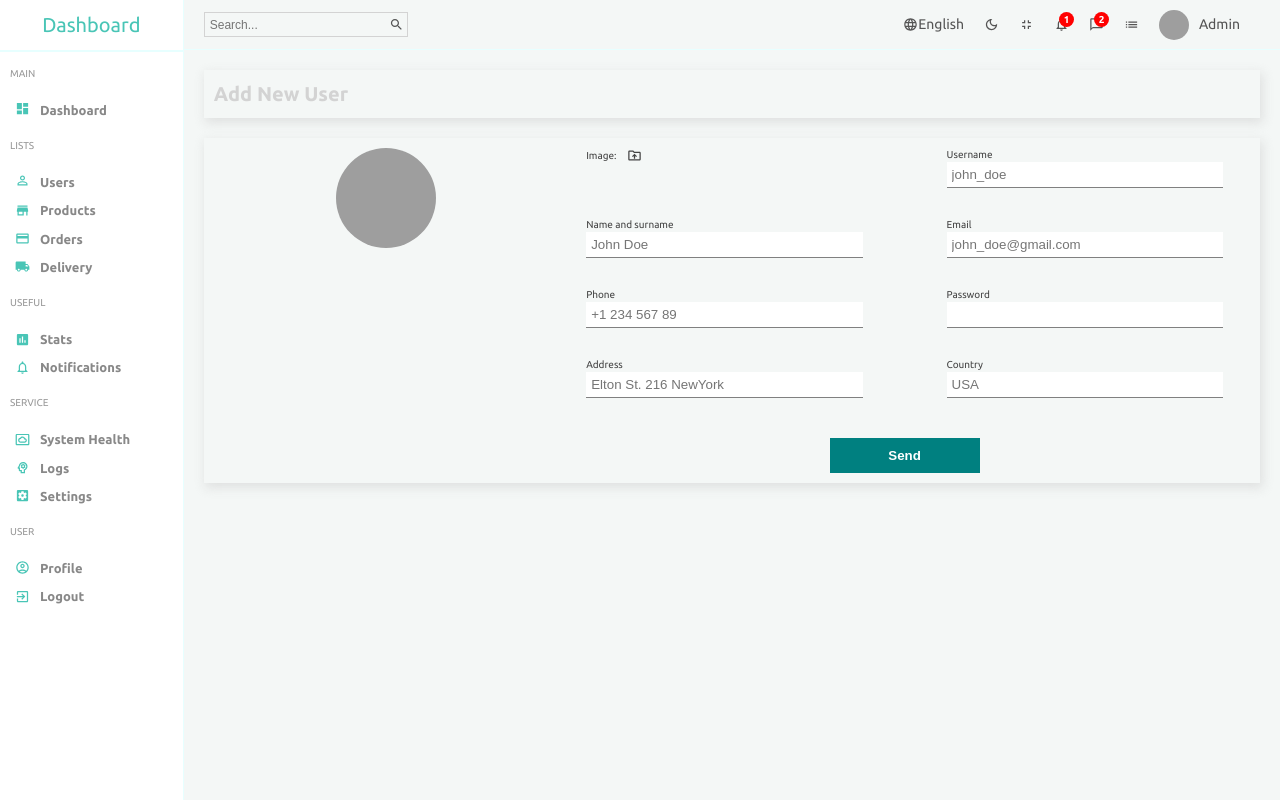
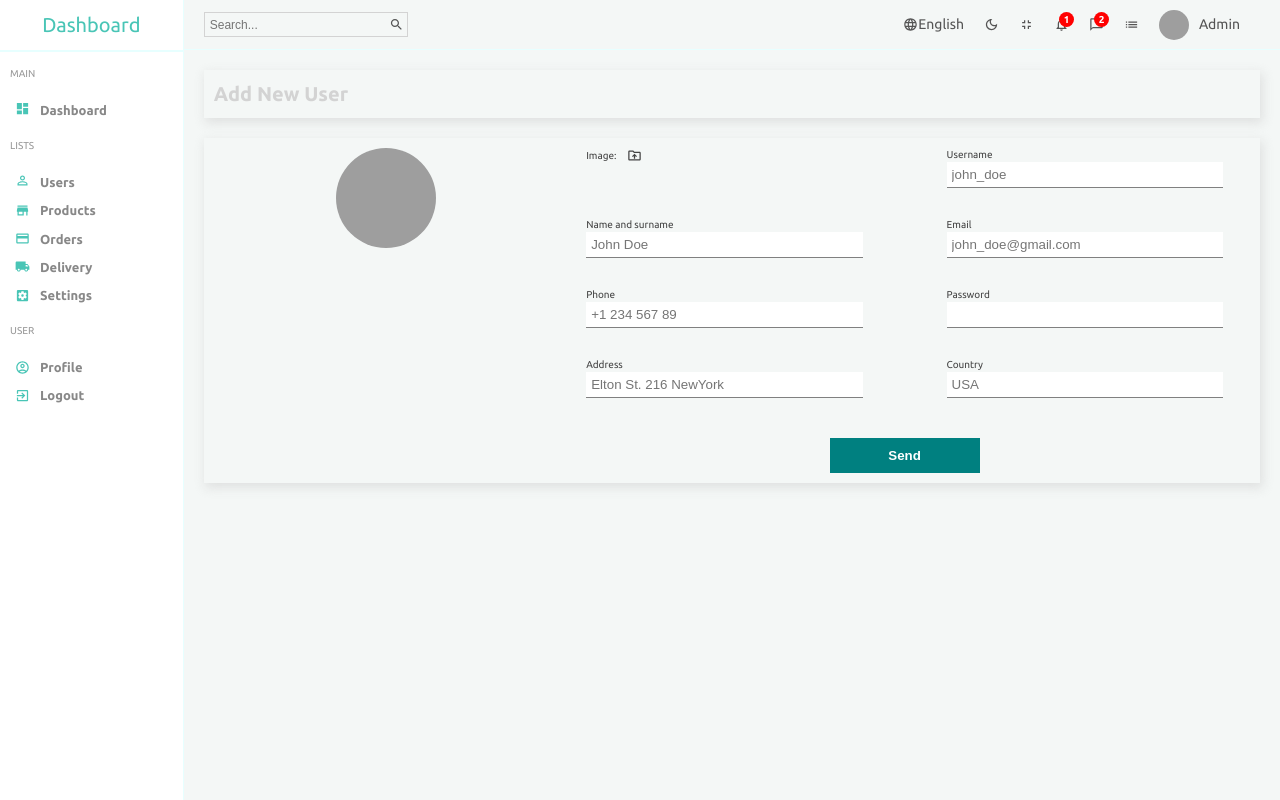
Before and after one commit to Shapokhan/dashboard-management, a Next.js app: page /new in a window 1280 px wide. Built offline with nearby package versions, Linux system fonts and the light colour scheme; grey boxes are pictures that could not be loaded.

Commit message:
solve sidebar overflow issue

```diff
--- a/src/app/dashboard/page.module.css
+++ b/src/app/dashboard/page.module.css
@@ -5,6 +5,7 @@
 
 .homeContainer {
     flex: 6;
+    overflow-y: auto;
 }
 
 .widgets,
--- a/src/components/sidebar/Sidebar.js
+++ b/src/components/sidebar/Sidebar.js
@@ -50,6 +50,7 @@ const Sidebar = () => {
             <LocalShippingIcon className={styles.icon} />
             <span>Delivery</span>
           </li>
+          {/*
           <p className={styles.title}>USEFUL</p>
           <li>
             <InsertChartIcon className={styles.icon} />
@@ -68,6 +69,7 @@ const Sidebar = () => {
             <PsychologyOutlinedIcon className={styles.icon} />
             <span>Logs</span>
           </li>
+          */}
           <li>
             <SettingsApplicationsIcon className={styles.icon} />
             <span>Settings</span>
--- a/src/components/sidebar/sidebar.module.css
+++ b/src/components/sidebar/sidebar.module.css
@@ -1,8 +1,10 @@
 .sidebar {
     flex: 1;
     border-right: 0.5px solid rgb(231, 278, 278);
+    height: 100%;
     min-height: 100vh;
     background-color: #fff;
+    overflow-y: auto;
 }
 
 .top {
```
